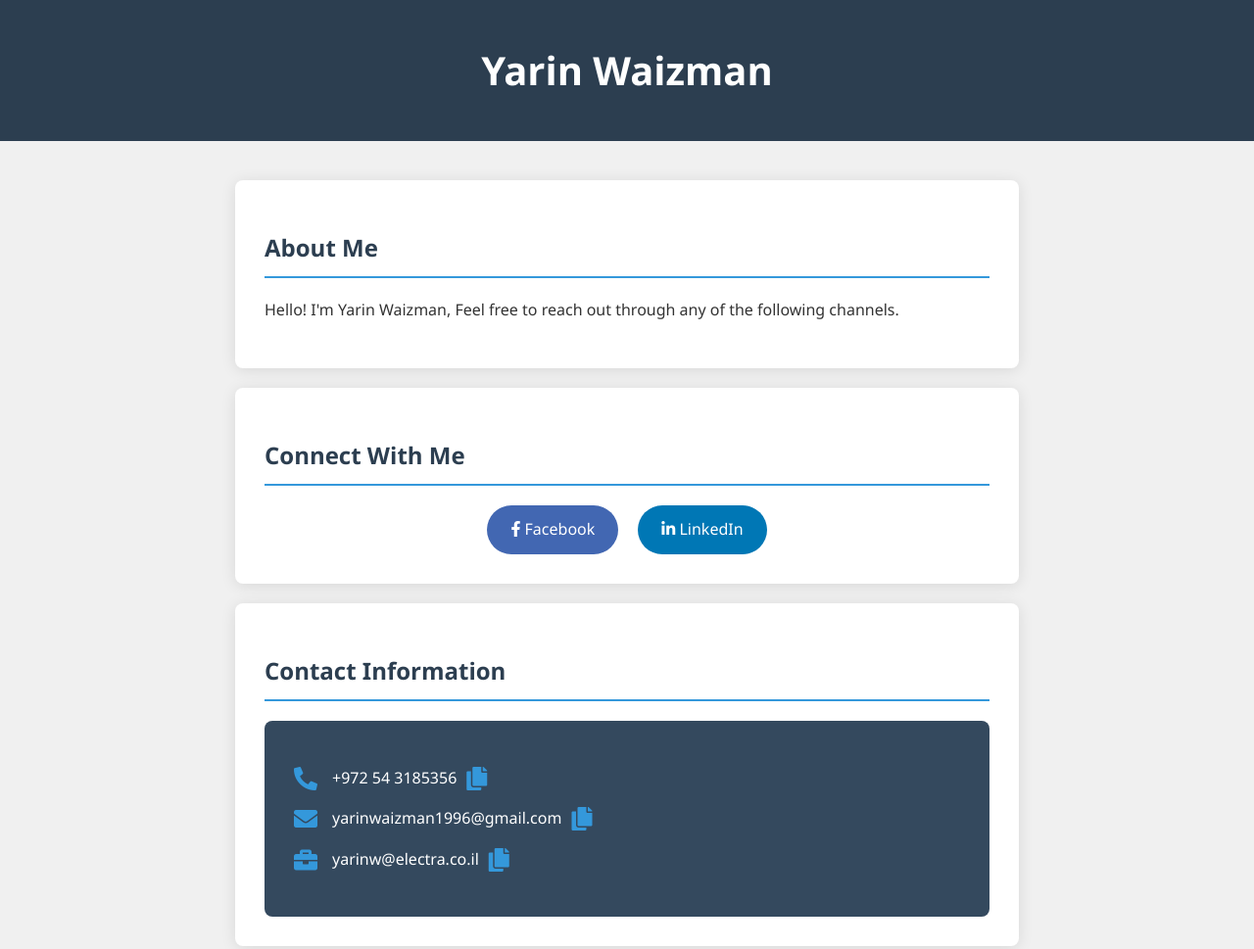
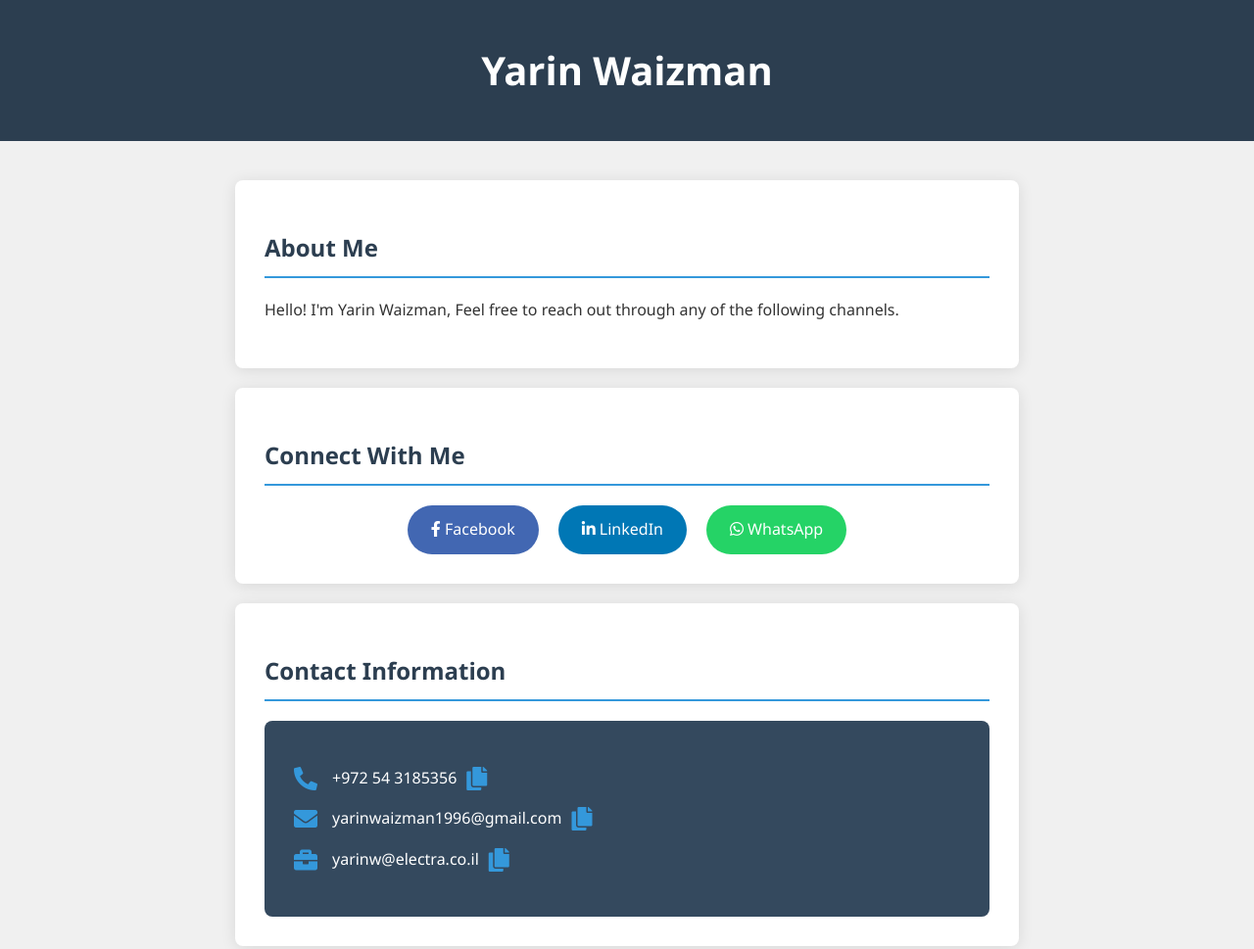
Before and after one commit to yarinwaizman/contact, a plain HTML site: page index.html in a window 1280 px wide. Shown: the top 969 px of the page at 98% size. Drawn offline with Linux system fonts and the light colour scheme.

Commit message:
add whatsapp

```diff
--- a/index.html
+++ b/index.html
@@ -60,6 +60,9 @@
         }
         .facebook-btn {
             background-color: #4267B2;
+        }
+        .whatsapp-btn {
+            background-color: #25D366;
         }
         .linkedin-btn {
             background-color: #0077B5;
@@ -136,6 +139,9 @@
                 <a href="https://www.linkedin.com/in/yarinwaizman/" target="_blank" class="social-btn linkedin-btn">
                     <i class="fab fa-linkedin-in"></i> LinkedIn
                 </a>
+                <a href="https://wa.me/972543185356" target="_blank" class="social-btn whatsapp-btn">
+                    <i class="fab fa-whatsapp"></i> WhatsApp
+                </a>
             </div>
         </section>
 
```
